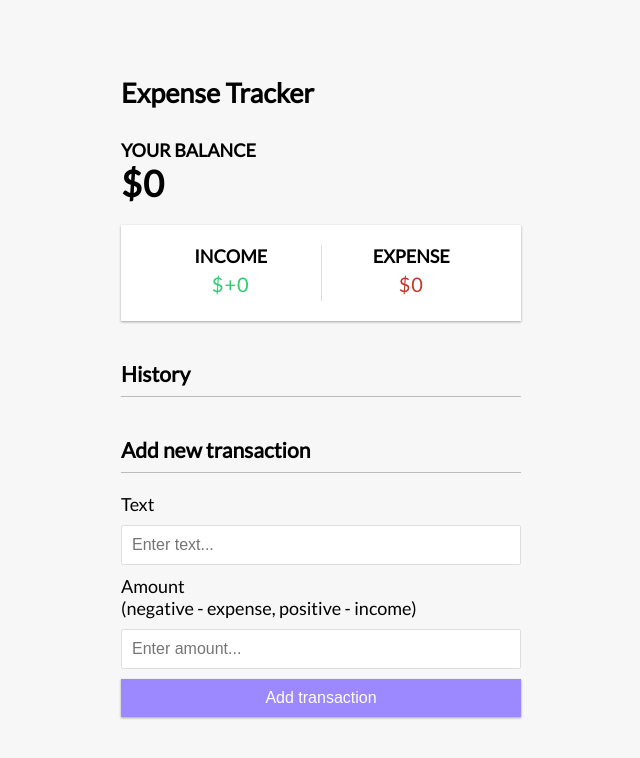
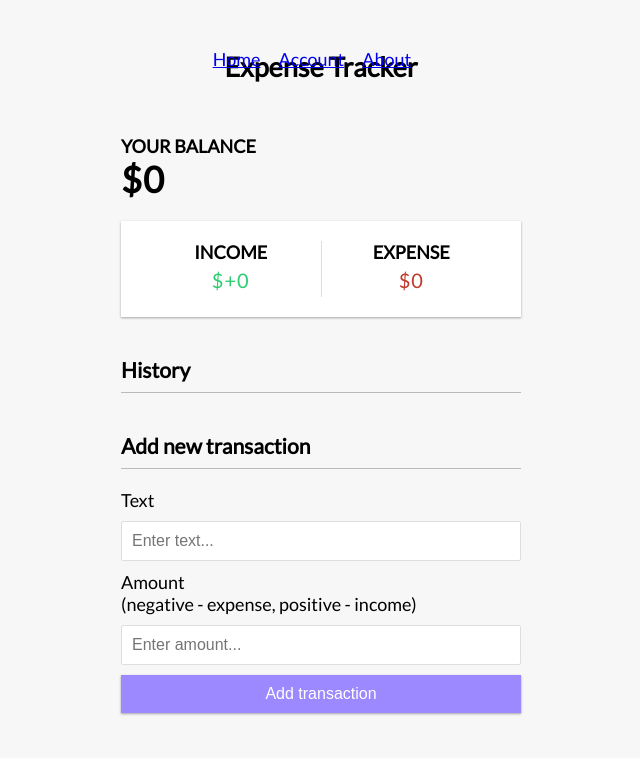
Before and after one commit to phongvoqocogit/vue-expenses-project, a Vue app: page / in a window 1280 px wide. Shown: the top 758 px of the page, without its empty margins (319-959 px from the left). Built offline with nearby package versions, Linux system fonts and the light colour scheme.

Commit message:
Add new pages and dependencies

```diff
--- a/package.json
+++ b/package.json
@@ -15,6 +15,7 @@
   },
   "dependencies": {
     "vue": "^3.4.15",
+    "vue-router": "^4.0.13",
     "vue-toastification": "^2.0.0-rc.5"
   },
   "devDependencies": {
@@ -22,9 +23,9 @@
     "@vue/test-utils": "^2.4.4",
     "cypress": "^13.6.3",
     "jsdom": "^24.0.0",
+    "serve": "^13.0.0",
     "start-server-and-test": "^2.0.3",
     "vite": "^5.0.11",
-    "vitest": "^1.2.2",
-    "serve": "^13.0.0"
+    "vitest": "^1.2.2"
   }
 }
--- a/src/App.vue
+++ b/src/App.vue
@@ -1,93 +1,8 @@
 <template>
-  <Header id="header" />
-  <div class="container">
-    <Balance :total="total" />
-    <IncomeExpenses :income="+income" :expenses="+expenses" />
-    <TransactionList
-      :transactions="transactions"
-      @transactionDeleted="handleTransactionDeleted"
-    />
-    <AddTransaction @transactionSubmitted="handleTransactionSubmitted" />
-  </div>
+  <nav class="link-container">
+    <router-link class="link" to="/">Home</router-link>
+    <router-link class="link" to="/account">Account</router-link>
+    <router-link class="link" to="/about">About</router-link>
+  </nav>
+  <router-view />
 </template>
-
-<script setup>
-import Header from "./components/Header.vue";
-import Balance from "./components/Balance.vue";
-import IncomeExpenses from "./components/IncomeExpenses.vue";
-import TransactionList from "./components/TransactionList.vue";
-import AddTransaction from "./components/AddTransaction.vue";
-
-import { ref, computed, onMounted } from "vue";
-
-import { useToast } from "vue-toastification";
-
-const toast = useToast();
-
-const transactions = ref([]);
-
-onMounted(() => {
-  const savedTransactions = JSON.parse(localStorage.getItem("transactions"));
-
-  if (savedTransactions) {
-    transactions.value = savedTransactions;
-  }
-});
-
-// Get total
-const total = computed(() => {
-  return transactions.value.reduce((acc, transaction) => {
-    return acc + transaction.amount;
-  }, 0);
-});
-
-// Get income
-const income = computed(() => {
-  return transactions.value
-    .filter((transaction) => transaction.amount > 0)
-    .reduce((acc, transaction) => acc + transaction.amount, 0)
-    .toFixed(2);
-});
-
-// Get expenses
-const expenses = computed(() => {
-  return transactions.value
-    .filter((transaction) => transaction.amount < 0)
-    .reduce((acc, transaction) => acc + transaction.amount, 0)
-    .toFixed(2);
-});
-
-// Submit transaction
-const handleTransactionSubmitted = (transactionData) => {
-  transactions.value.push({
-    id: generateUniqueId(),
-    text: transactionData.text,
-    amount: transactionData.amount,
-  });
-
-  saveTransactionsToLocalStorage();
-
-  toast.success("Transaction added.");
-};
-
-// Generate unique ID
-const generateUniqueId = () => {
-  return Math.floor(Math.random() * 1000000);
-};
-
-// Delete transaction
-const handleTransactionDeleted = (id) => {
-  transactions.value = transactions.value.filter(
-    (transaction) => transaction.id !== id
-  );
-
-  saveTransactionsToLocalStorage();
-
-  toast.success("Transaction deleted.");
-};
-
-// Save transactions to local storage
-const saveTransactionsToLocalStorage = () => {
-  localStorage.setItem("transactions", JSON.stringify(transactions.value));
-};
-</script>
--- a/src/assets/style.css
+++ b/src/assets/style.css
@@ -1,4 +1,4 @@
-@import url('https://fonts.googleapis.com/css?family=Lato&display=swap');
+@import url("https://fonts.googleapis.com/css?family=Lato&display=swap");
 
 :root {
   --box-shadow: 0 1px 3px rgba(0, 0, 0, 0.12), 0 1px 2px rgba(0, 0, 0, 0.24);
@@ -16,8 +16,20 @@ body {
   justify-content: center;
   min-height: 100vh;
   margin: 0;
-  font-family: 'Lato', sans-serif;
+  font-family: "Lato", sans-serif;
   font-size: 18px;
+  height: 100vh;
+  width: 100vw;
+}
+
+#app {
+  height: 100%;
+  width: 100%;
+  padding: 5rem;
+  display: flex;
+  justify-content: center;
+  align-items: center;
+  flex-direction: column;
 }
 
 .container {
@@ -78,8 +90,8 @@ label {
   margin: 10px 0;
 }
 
-input[type='text'],
-input[type='number'] {
+input[type="text"],
+input[type="number"] {
   border: 1px solid #dedede;
   border-radius: 2px;
   display: block;
@@ -150,3 +162,13 @@ input[type='number'] {
 .list li:hover .delete-btn {
   opacity: 1;
 }
+
+.link {
+  margin-right: 18px;
+}
+
+.link-container {
+  height: fit-content;
+  position: fixed;
+  top: 3rem;
+}
--- /dev/null
+++ b/src/pages/About.vue
@@ -0,0 +1,9 @@
+<template>
+  <div class="about">About page</div>
+</template>
+
+<script>
+export default {
+  name: "About",
+};
+</script>
--- /dev/null
+++ b/src/pages/Account.vue
@@ -0,0 +1,9 @@
+<template>
+  <div class="account">Account page</div>
+</template>
+
+<script>
+export default {
+  name: "Account",
+};
+</script>
--- /dev/null
+++ b/src/pages/HomePage.vue
@@ -0,0 +1,93 @@
+<template>
+  <Header id="header" />
+  <div class="container">
+    <Balance :total="total" />
+    <IncomeExpenses :income="+income" :expenses="+expenses" />
+    <TransactionList
+      :transactions="transactions"
+      @transactionDeleted="handleTransactionDeleted"
+    />
+    <AddTransaction @transactionSubmitted="handleTransactionSubmitted" />
+  </div>
+</template>
+
+<script setup>
+import Header from "../components/Header.vue";
+import Balance from "../components/Balance.vue";
+import IncomeExpenses from "../components/IncomeExpenses.vue";
+import TransactionList from "../components/TransactionList.vue";
+import AddTransaction from "../components/AddTransaction.vue";
+
+import { ref, computed, onMounted } from "vue";
+
+import { useToast } from "vue-toastification";
+
+const toast = useToast();
+
+const transactions = ref([]);
+
+onMounted(() => {
+  const savedTransactions = JSON.parse(localStorage.getItem("transactions"));
+
+  if (savedTransactions) {
+    transactions.value = savedTransactions;
+  }
+});
+
+// Get total
+const total = computed(() => {
+  return transactions.value.reduce((acc, transaction) => {
+    return acc + transaction.amount;
+  }, 0);
+});
+
+// Get income
+const income = computed(() => {
+  return transactions.value
+    .filter((transaction) => transaction.amount > 0)
+    .reduce((acc, transaction) => acc + transaction.amount, 0)
+    .toFixed(2);
+});
+
+// Get expenses
+const expenses = computed(() => {
+  return transactions.value
+    .filter((transaction) => transaction.amount < 0)
+    .reduce((acc, transaction) => acc + transaction.amount, 0)
+    .toFixed(2);
+});
+
+// Submit transaction
+const handleTransactionSubmitted = (transactionData) => {
+  transactions.value.push({
+    id: generateUniqueId(),
+    text: transactionData.text,
+    amount: transactionData.amount,
+  });
+
+  saveTransactionsToLocalStorage();
+
+  toast.success("Transaction added.");
+};
+
+// Generate unique ID
+const generateUniqueId = () => {
+  return Math.floor(Math.random() * 1000000);
+};
+
+// Delete transaction
+const handleTransactionDeleted = (id) => {
+  transactions.value = transactions.value.filter(
+    (transaction) => transaction.id !== id
+  );
+
+  saveTransactionsToLocalStorage();
+
+  toast.success("Transaction deleted.");
+};
+
+// Save transactions to local storage
+const saveTransactionsToLocalStorage = () => {
+  localStorage.setItem("transactions", JSON.stringify(transactions.value));
+};
+</script>
```
Also changed, not shown: src/main.js (+8 -6 lines), src/router.js (added, +17 -0 lines), 1 other file (tests, documents, lock files or other folders).
